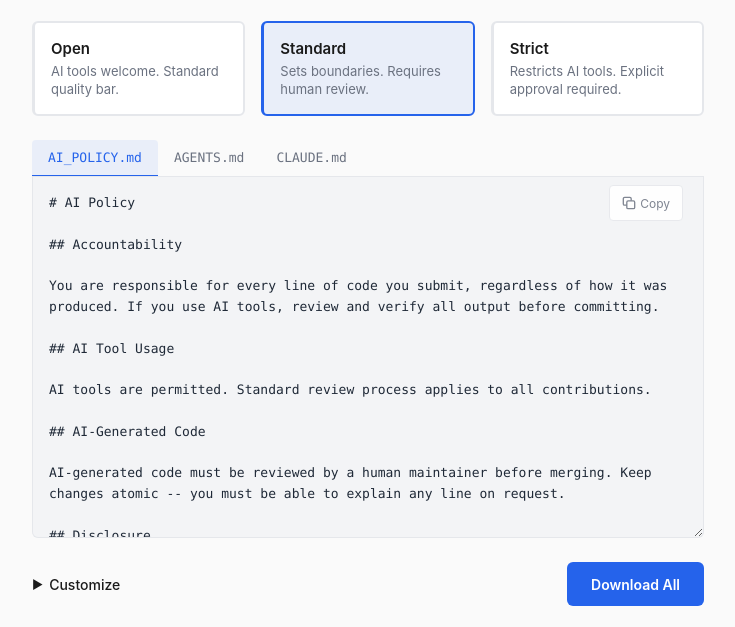
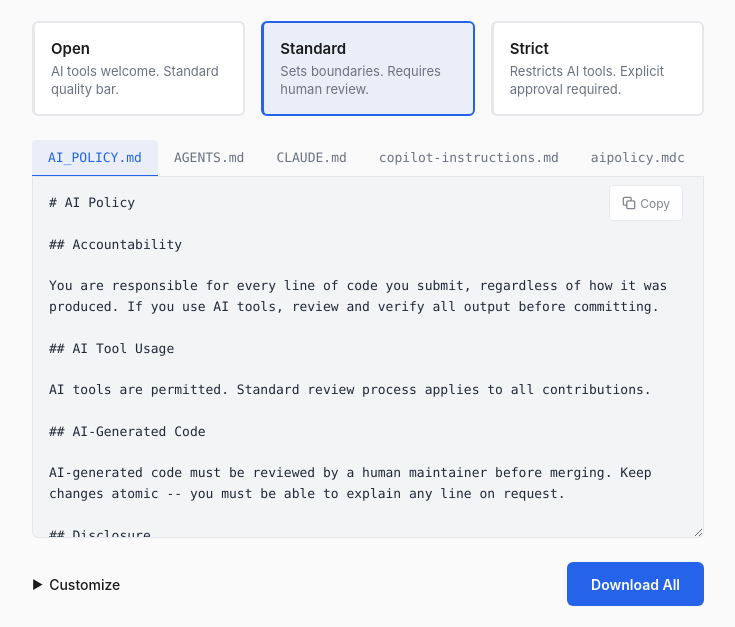
Before and after one commit to 1mb-dev/aipolicy, a website with bundled scripts: page public/index.html in a window 1280 px wide. Shown: the part 159-786 px from the top of the page, without its empty margins (272-1007 px from the left). Built offline with nearby package versions, Linux system fonts and the light colour scheme.

Commit message:
feat: wire Copilot and Cursor tabs into preview, ZIP, and tab nav
Adds tab buttons + textarea panels in index.html. Updates main.js
in 6 places: imports, getGeneratedFiles, renderPreview panels,
renderTabs maps, initTabs tabKeys, initDownload zipFiles. ZIP
entries use nested paths (.github/, .cursor/rules/).

```diff
--- a/public/index.html
+++ b/public/index.html
@@ -123,6 +123,8 @@
           <button type="button" role="tab" id="tab-policy" aria-selected="true" aria-controls="panel-policy">AI_POLICY.md</button>
           <button type="button" role="tab" id="tab-agents" aria-selected="false" aria-controls="panel-agents" tabindex="-1">AGENTS.md</button>
           <button type="button" role="tab" id="tab-claude" aria-selected="false" aria-controls="panel-claude" tabindex="-1">CLAUDE.md</button>
+          <button type="button" role="tab" id="tab-copilot" aria-selected="false" aria-controls="panel-copilot" tabindex="-1">copilot-instructions.md</button>
+          <button type="button" role="tab" id="tab-cursor" aria-selected="false" aria-controls="panel-cursor" tabindex="-1">aipolicy.mdc</button>
         </div>
 
         <div class="preview-pane">
@@ -130,6 +132,8 @@
           <textarea id="panel-policy" class="preview-content" role="tabpanel" aria-labelledby="tab-policy" aria-label="AI_POLICY.md content -- editable" spellcheck="false"></textarea>
           <textarea id="panel-agents" class="preview-content" role="tabpanel" aria-labelledby="tab-agents" aria-label="AGENTS.md content -- editable" spellcheck="false" hidden></textarea>
           <textarea id="panel-claude" class="preview-content" role="tabpanel" aria-labelledby="tab-claude" aria-label="CLAUDE.md content -- editable" spellcheck="false" hidden></textarea>
+          <textarea id="panel-copilot" class="preview-content" role="tabpanel" aria-labelledby="tab-copilot" aria-label="copilot-instructions.md content -- editable" spellcheck="false" hidden></textarea>
+          <textarea id="panel-cursor" class="preview-content" role="tabpanel" aria-labelledby="tab-cursor" aria-label="aipolicy.mdc content -- editable" spellcheck="false" hidden></textarea>
         </div>
 
         <div aria-live="polite" class="sr-only" id="copy-status"></div>
--- a/public/scripts/main.js
+++ b/public/scripts/main.js
@@ -3,7 +3,7 @@
 
 'use strict';
 
-import { PRESETS, LABELS, generateAiPolicy, generateAgents, generateClaude } from '../lib/templates.js';
+import { PRESETS, LABELS, generateAiPolicy, generateAgents, generateClaude, generateCopilot, generateCursor } from '../lib/templates.js';
 
 // ============================================
 // Utilities
@@ -30,6 +30,8 @@ function getGeneratedFiles() {
     policy: generateAiPolicy(state.options),
     agents: generateAgents(state.options),
     claude: generateClaude(state.options),
+    copilot: generateCopilot(state.options),
+    cursor: generateCursor(state.options),
   };
 }
 
@@ -43,6 +45,8 @@ function renderPreview() {
     policy: document.getElementById('panel-policy'),
     agents: document.getElementById('panel-agents'),
     claude: document.getElementById('panel-claude'),
+    copilot: document.getElementById('panel-copilot'),
+    cursor: document.getElementById('panel-cursor'),
   };
 
   for (const [key, el] of Object.entries(panels)) {
@@ -71,11 +75,29 @@ function renderPresetCards() {
   }
 }
 
-const FILE_NAMES = { policy: 'AI_POLICY.md', agents: 'AGENTS.md', claude: 'CLAUDE.md' };
+const FILE_NAMES = {
+  policy: 'AI_POLICY.md',
+  agents: 'AGENTS.md',
+  claude: 'CLAUDE.md',
+  copilot: 'copilot-instructions.md',
+  cursor: 'aipolicy.mdc',
+};
 
 function renderTabs() {
-  const tabMap = { policy: 'tab-policy', agents: 'tab-agents', claude: 'tab-claude' };
-  const panelMap = { policy: 'panel-policy', agents: 'panel-agents', claude: 'panel-claude' };
+  const tabMap = {
+    policy: 'tab-policy',
+    agents: 'tab-agents',
+    claude: 'tab-claude',
+    copilot: 'tab-copilot',
+    cursor: 'tab-cursor',
+  };
+  const panelMap = {
+    policy: 'panel-policy',
+    agents: 'panel-agents',
+    claude: 'panel-claude',
+    copilot: 'panel-copilot',
+    cursor: 'panel-cursor',
+  };
 
   for (const [key, tabId] of Object.entries(tabMap)) {
     const tab = document.getElementById(tabId);
@@ -175,7 +197,7 @@ function initPresets() {
 
 function initTabs() {
   const tabs = document.querySelectorAll('[role="tab"]');
-  const tabKeys = ['policy', 'agents', 'claude'];
+  const tabKeys = ['policy', 'agents', 'claude', 'copilot', 'cursor'];
 
   for (const tab of tabs) {
     tab.addEventListener('click', () => {
@@ -438,6 +460,8 @@ function initDownload() {
       { name: 'AI_POLICY.md', content: getFileContent('policy') },
       { name: 'AGENTS.md', content: getFileContent('agents') },
       { name: 'CLAUDE.md', content: getFileContent('claude') },
+      { name: '.github/copilot-instructions.md', content: getFileContent('copilot') },
+      { name: '.cursor/rules/aipolicy.mdc', content: getFileContent('cursor') },
     ];
 
     try {
```
